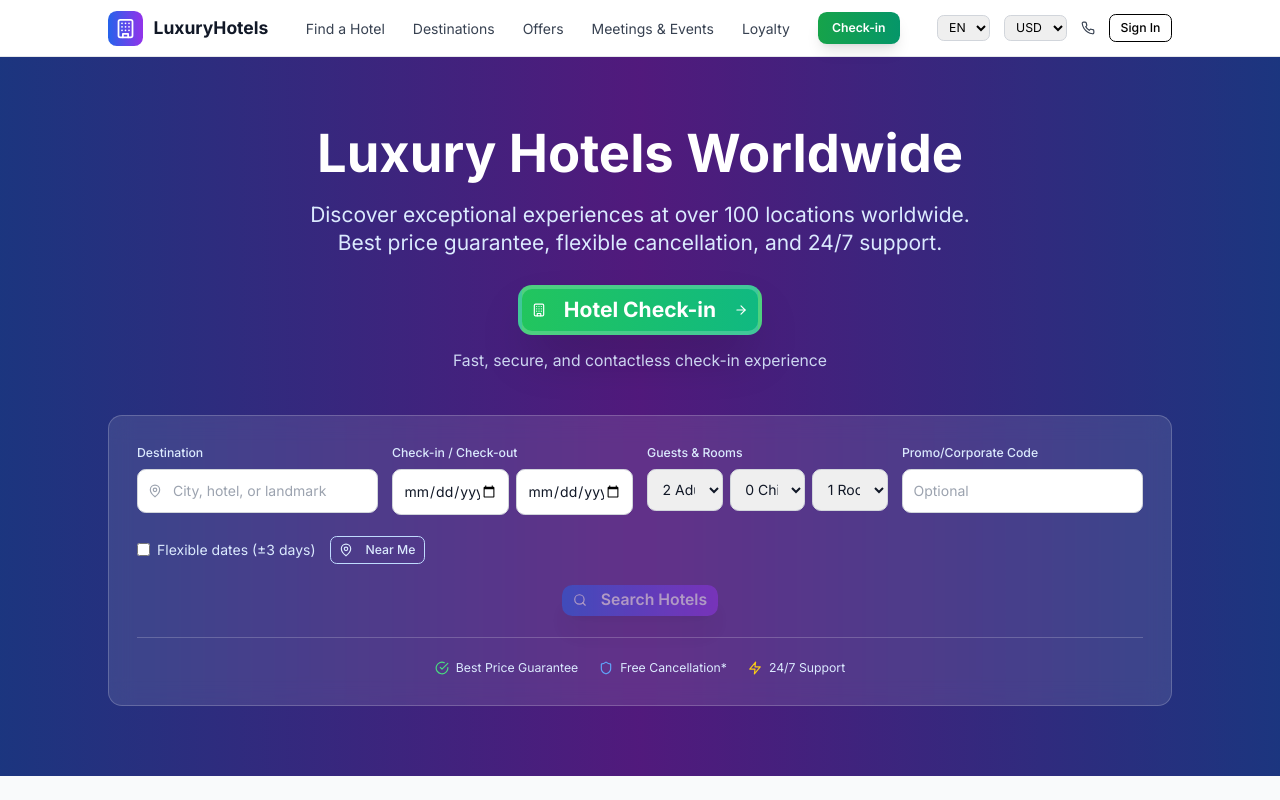
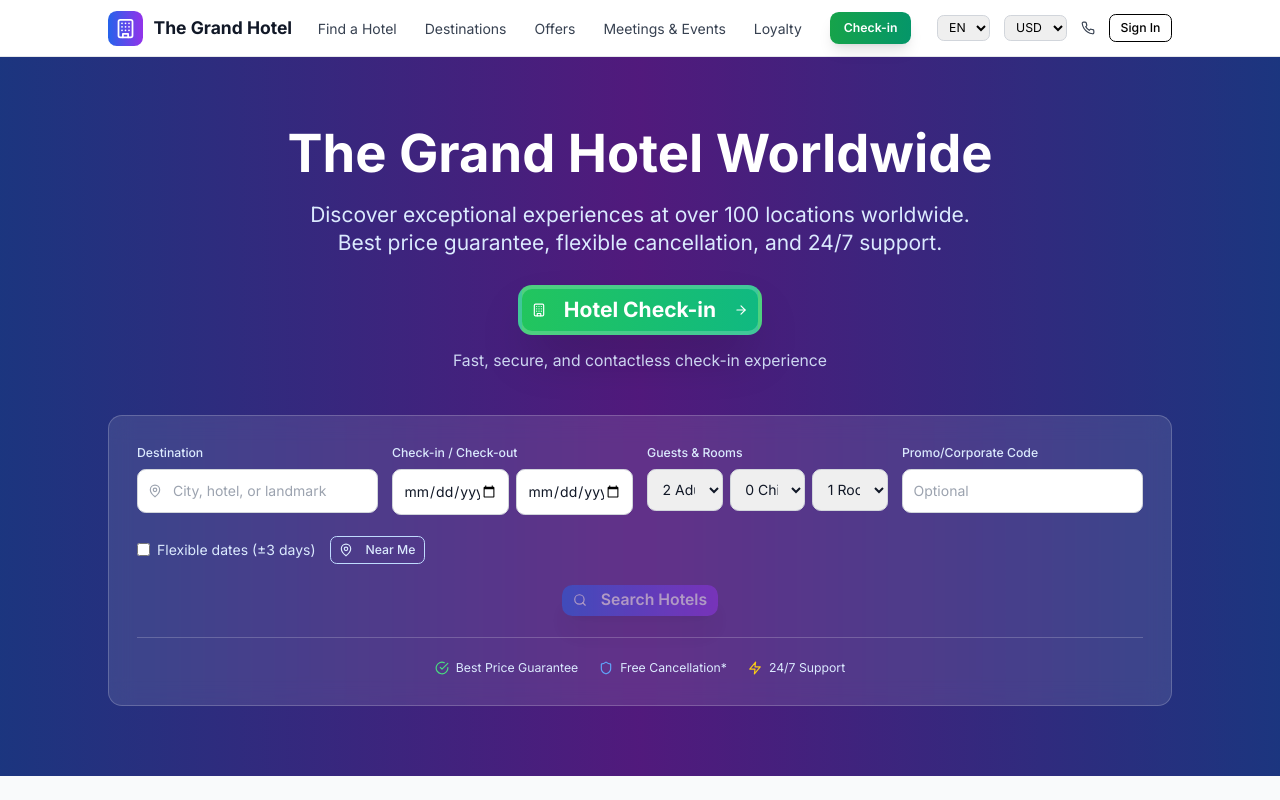
Before and after one commit to saurabh-trevonix/digital-credentials-hotels, a Next.js app: page / in a window 1280 px wide. Shown: the top 800 px of the page. Built offline with nearby package versions, Linux system fonts and the light colour scheme.

Commit message:
branding

```diff
--- a/App.tsx
+++ b/App.tsx
@@ -155,7 +155,7 @@ export default function App() {
                   <div className="w-10 h-10 bg-gradient-to-r from-blue-600 to-purple-600 rounded-lg flex items-center justify-center">
                     <Building className="w-6 h-6 text-white" />
                   </div>
-                  <span className="ml-3 text-xl font-bold text-gray-900">LuxuryHotels</span>
+                  <span className="ml-3 text-xl font-bold text-gray-900">The Grand Hotel</span>
                 </div>
 
                 {/* Primary Navigation */}
@@ -234,7 +234,7 @@ export default function App() {
                    transition={{ duration: 0.8 }}
                    className="text-5xl md:text-6xl font-bold mb-6"
                  >
-                  Luxury Hotels Worldwide
+                   The Grand Hotel Worldwide
                  </motion.h1>
                 <motion.p
                   initial={{ opacity: 0, y: 20 }}
@@ -634,7 +634,7 @@ export default function App() {
                   Trusted by over 2 million guests worldwide
                 </p>
                                  <div className="flex flex-wrap justify-center items-center gap-8 opacity-60">
-                  <div className="text-2xl font-bold text-gray-400">LUXURY</div>
+                   <div className="text-2xl font-bold text-gray-400">GRAND</div>
                    <div className="text-2xl font-bold text-gray-400">AWARDS</div>
                    <div className="text-2xl font-bold text-gray-400">TRUSTED</div>
                    <div className="text-2xl font-bold text-gray-400">GLOBAL</div>
@@ -728,7 +728,7 @@ export default function App() {
               <div className="border-t border-gray-700 pt-8">
                 <div className="flex flex-col md:flex-row justify-between items-center">
                   <p className="text-gray-300 text-sm">
-                    © 2025 LuxuryHotels. All rights reserved. |
+                    © 2025 The Grand Hotel. All rights reserved. |
                     <a href="#" className="hover:text-white transition-colors ml-1">Sustainability</a> |
                     <a href="#" className="hover:text-white transition-colors ml-1">Accessibility</a>
                   </p>
```
Lines whose indentation alone changed are shown as unchanged.
